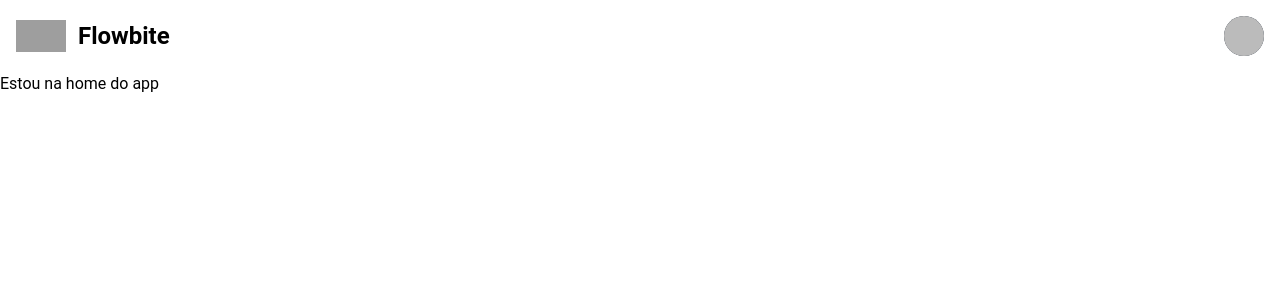
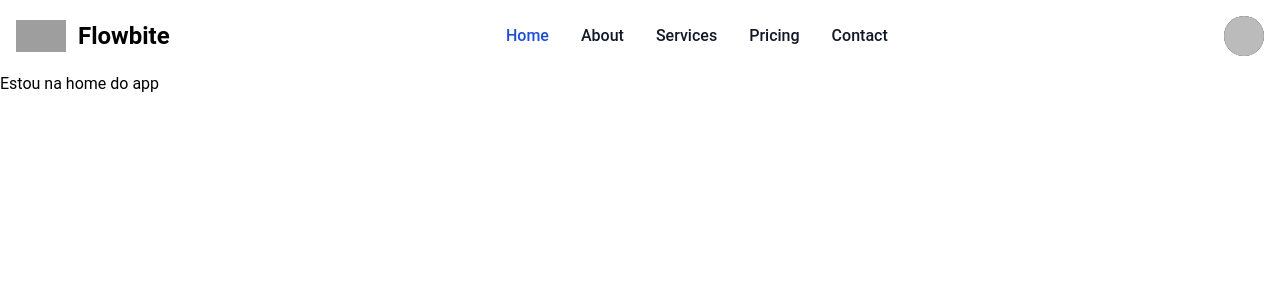
Before and after one commit to RonaldoAlencar/next-test-app, a Next.js app: page / in a window 1280 px wide. Shown: the top 300 px of the page. Built offline with nearby package versions, Linux system fonts and the light colour scheme; no server answers; sample sign-in values are in the browser's storage; grey boxes are pictures that could not be loaded.

Commit message:
fix: add link menu header

```diff
--- a/src/app/(authenticated)/Header.tsx
+++ b/src/app/(authenticated)/Header.tsx
@@ -22,6 +22,25 @@
           <Image width={50} height={50} src="https://flowbite.com/docs/images/logo.svg" className="h-8 mr-3" alt="Flowbite Logo" />
           <span className="self-center text-2xl font-semibold whitespace-nowrap dark:text-white">Flowbite</span>
       </a>
+      <div className="items-center justify-between hidden w-full md:flex md:w-auto md:order-1" id="mobile-menu-2">
+        <ul className="flex flex-col font-medium p-4 md:p-0 mt-4 border border-gray-100 rounded-lg bg-gray-50 md:flex-row md:space-x-8 md:mt-0 md:border-0 md:bg-white dark:bg-gray-800 md:dark:bg-gray-900 dark:border-gray-700">
+          <li>
+            <a href="#" className="block py-2 pl-3 pr-4 text-white bg-blue-700 rounded md:bg-transparent md:text-blue-700 md:p-0 md:dark:text-blue-500" aria-current="page">Home</a>
+          </li>
+          <li>
+            <a href="#" className="block py-2 pl-3 pr-4 text-gray-900 rounded hover:bg-gray-100 md:hover:bg-transparent md:hover:text-blue-700 md:p-0 dark:text-white md:dark:hover:text-blue-500 dark:hover:bg-gray-700 dark:hover:text-white md:dark:hover:bg-transparent dark:border-gray-700">About</a>
+          </li>
+          <li>
+            <a href="#" className="block py-2 pl-3 pr-4 text-gray-900 rounded hover:bg-gray-100 md:hover:bg-transparent md:hover:text-blue-700 md:p-0 dark:text-white md:dark:hover:text-blue-500 dark:hover:bg-gray-700 dark:hover:text-white md:dark:hover:bg-transparent dark:border-gray-700">Services</a>
+          </li>
+          <li>
+            <a href="#" className="block py-2 pl-3 pr-4 text-gray-900 rounded hover:bg-gray-100 md:hover:bg-transparent md:hover:text-blue-700 md:p-0 dark:text-white md:dark:hover:text-blue-500 dark:hover:bg-gray-700 dark:hover:text-white md:dark:hover:bg-transparent dark:border-gray-700">Pricing</a>
+          </li>
+          <li>
+            <a href="#" className="block py-2 pl-3 pr-4 text-gray-900 rounded hover:bg-gray-100 md:hover:bg-transparent md:hover:text-blue-700 md:p-0 dark:text-white md:dark:hover:text-blue-500 dark:hover:bg-gray-700 dark:hover:text-white md:dark:hover:bg-transparent dark:border-gray-700">Contact</a>
+          </li>
+        </ul>
+      </div>
       <div className="flex items-center md:order-2">
           <button
             type="button"
```
